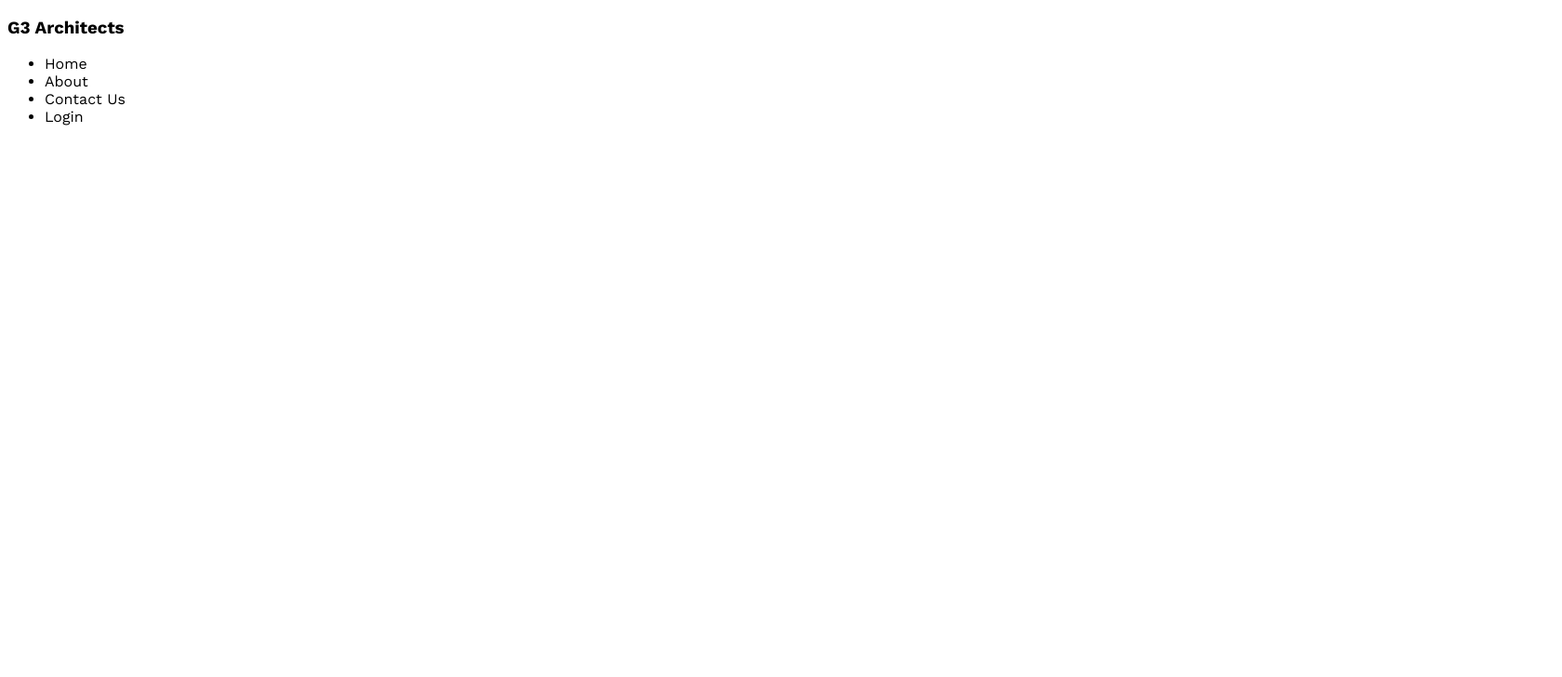
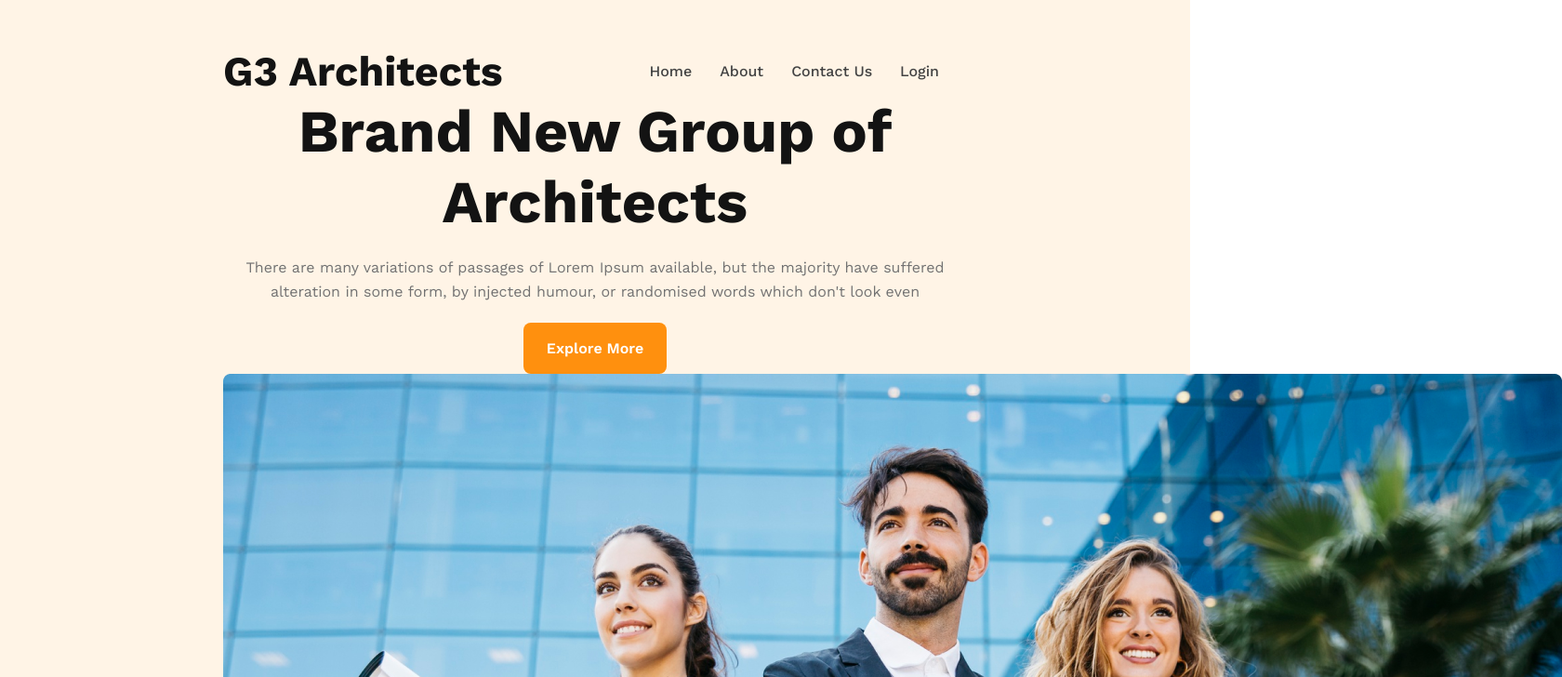
Before and after one commit to tanvir-chy/g3-architects, a plain HTML site: page index.html in a window 1280 px wide. Shown: the top 728 px of the page at 93% size, 1680 px wide, since content can reach past the window. Drawn offline with nearby package versions, Linux system fonts and the light colour scheme.

Commit message:
Banner section completed

```diff
--- a/css/style.css
+++ b/css/style.css
@@ -4,4 +4,71 @@
 
 * {
     font-family: 'Work Sans', sans-serif;
+    margin: 0;
 }
+
+.btn-primary {
+    color: #fff;
+    font-size: 1em;
+    font-weight: 600;
+    background: #FF900E;
+    border-radius: 8px;
+    border: 0;
+    padding: 18px 25px;
+}
+
+header {
+    background: rgba(255, 144.05, 13.81, 0.10);
+    padding: 50px 240px;
+}
+
+nav {
+    display: flex;
+    justify-content: space-between;
+    align-items: center;
+}
+
+nav h3 {
+    color: #131313;
+    font-size: 2.8rem;
+    font-weight: 700;
+}
+
+nav>ul {
+    display: flex;
+}
+
+nav li {
+    list-style: none;
+    margin-right: 30px;
+    font-size: 1em;
+    font-weight: 500;
+    line-height: 26px;
+}
+
+nav li a {
+    color: #424242;
+    text-decoration: none;
+}
+
+/* Banner styles */
+
+.banner-content {
+    width: 800px;
+    text-align: center;
+    margin: 0 auto;
+}
+
+.banner-title {
+    color: #131313;
+    font-size: 64px;
+    font-weight: 700;
+}
+
+.banner-desc {
+    color: #727272;
+    font-size: 16px;
+    font-weight: 400;
+    line-height: 26px;
+    margin: 20px 0px;
+}
--- a/index.html
+++ b/index.html
@@ -13,12 +13,24 @@
     <nav>
         <h3>G3 Architects</h3>
         <ul>
-            <li><a href="#"></a>Home</li>
-            <li><a href="#"></a>About</li>
-            <li><a href="#"></a>Contact Us </li>
-            <li><a href="#"></a>Login</li>
+            <li><a href="#">Home</a></li>
+            <li><a href="#">About</a></li>
+            <li><a href="#">Contact Us </a></li>
+            <li><a href="#">Login</a></li>
         </ul>
     </nav>
+
+    <div class="banner">
+        <div class="banner-content">
+            <h1 class="banner-title">Brand New Group of Architects</h1>
+            <p class="banner-desc">There are many variations of passages of Lorem Ipsum available, but the majority have suffered alteration in some form, by injected humour, or randomised words which don't look even</p>
+            <button class="btn-primary">Explore More</button>
+        </div>
+        <div class="banner-img">
+            <img src="images/banner.png" alt="Banner Image">
+        </div>
+    </div>
+
 </header>
 
 <main>
```
